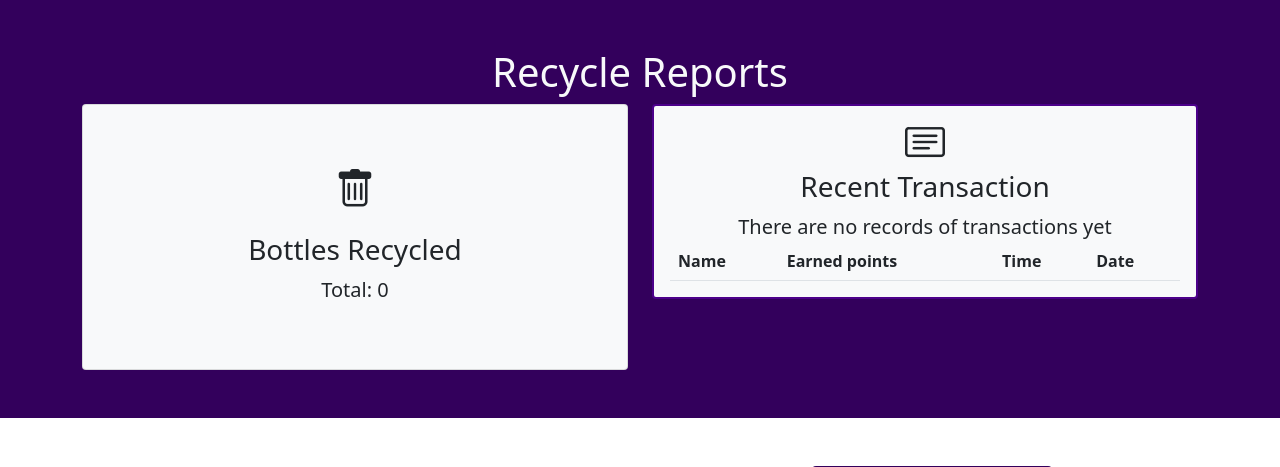
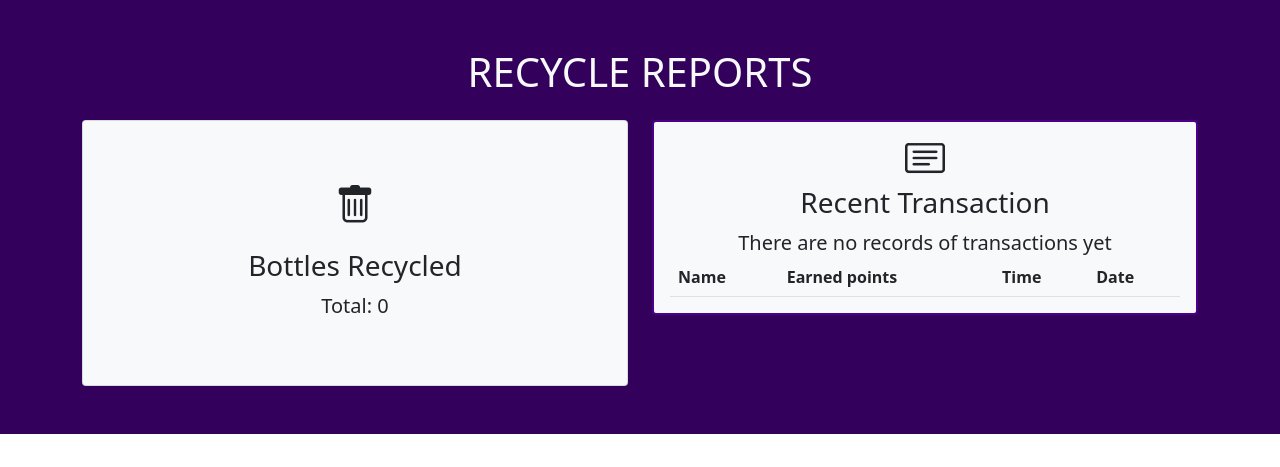
Before and after one commit to LouielAngeloQuisim/THESIS-BCASH, a PHP site: page /dash_admin.php in a window 1280 px wide. Shown: the part 96-563 px from the top of the page. Run offline with PHP 8.4, Linux system fonts and the light colour scheme; data comes from the database, SQL or seed files in the repository; data that the repository does not hold is empty; some libraries are stand-ins or nearby versions; some web fonts are replaced.

Commit message:
admin side

```diff
--- a/dash_admin.php
+++ b/dash_admin.php
@@ -43,8 +43,8 @@
     <!-- recycle reports cards -->
     <section class=" bg-dark p-5">
         <div class="container">
-            <h1 class="text-light text-center">
-                Recycle Reports
+            <h1 class="text-light text-center mb-4">
+                RECYCLE REPORTS
             </h1>
             <!-- Total Bottles Recycled -->
             <div class="row text-center g-4">
@@ -56,7 +56,7 @@
                         <h3 class="card-title mb-md-2">
                             Bottles Recycled
                         </h3>
-                        <p class="card-text lead mb-md-5">
+                        <p class="card-text lead mb-md-5 fw-normal">
                             <?php
                                 $total_sum = $mydb->get_sumBottles($admin, $acc_id);
                                 echo 'Total: '.$total_sum.'';
```
Also changed, not shown: transac_admin_redeem.php (+7 -7 lines).
